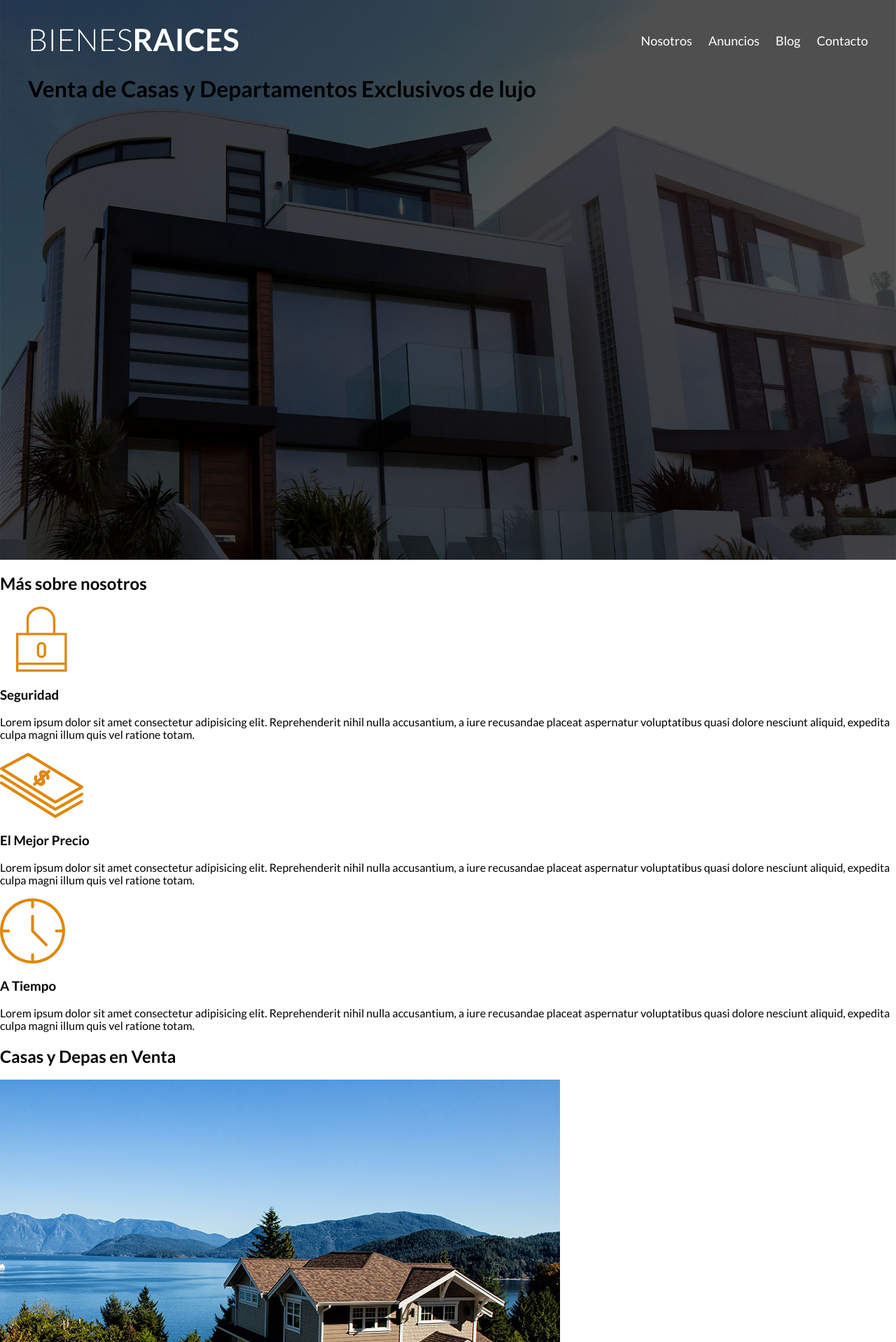
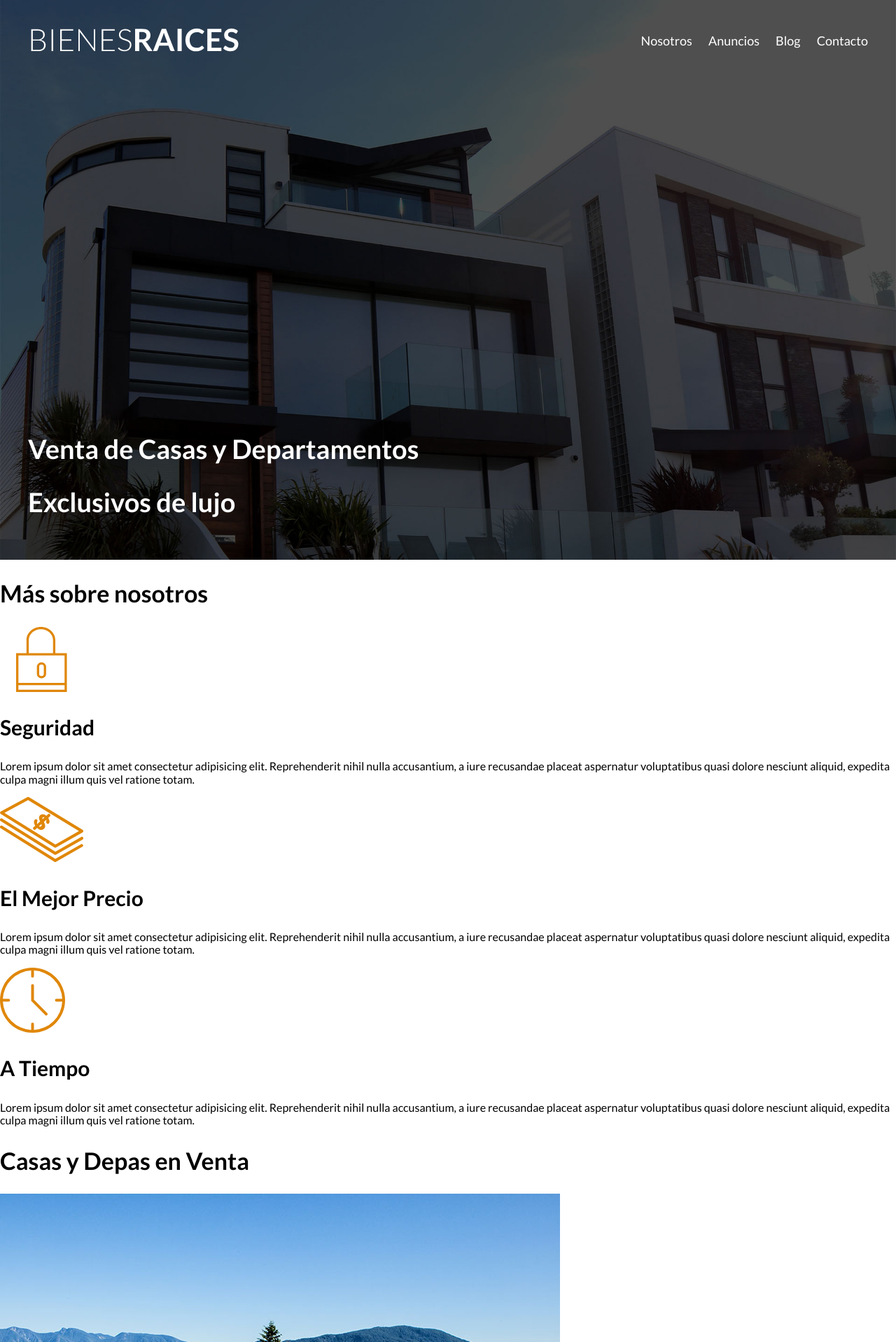
Before and after one commit to EfrenAS/bienesraices, a PHP site: page / in a window 1280 px wide. Shown: the top 1918 px of the page at 70% size. Run offline with PHP 8.4, Linux system fonts and the light colour scheme.

Commit message:
Header de Página pricipal finalizado

```diff
--- a/css/styles.css
+++ b/css/styles.css
@@ -9,7 +9,23 @@ body {
   font-size: 1.6rem;
 }
 
-a{
+h1 {
+  font-size: 3.8rem;
+}
+
+h2 {
+  font-size: 3.4rem;
+}
+
+h3 {
+  font-size: 3rem;
+}
+
+h4 {
+  font-size: 2.4rem;
+}
+
+a {
   text-decoration: none;
 }
 
@@ -26,6 +42,20 @@ a{
   background-size: cover;
   height: 100vh;
   min-height: 60rem;
+}
+
+.header-container {
+  height: 100%;
+  display: flex;
+  flex-direction: column;
+  justify-content: space-between;
+}
+
+.header-container h1 {
+  max-width: 60rem;
+  line-height: 2;
+  color: #ffffff;
+  padding-bottom: 2rem;
 }
 
 .bar-container {
--- a/index.html
+++ b/index.html
@@ -11,7 +11,7 @@
 </head>
 <body>
   <header class="site-header init"> <!-- La etiqueta <header> se utiliza siempre que se tenga un encabezado en la página-->
-    <div class="container">
+    <div class="container header-container">
       <div class="bar-container">
         <a href="/">
             <img src="img/logo.svg" alt="Logotipo de Bienes Raíces">
```
